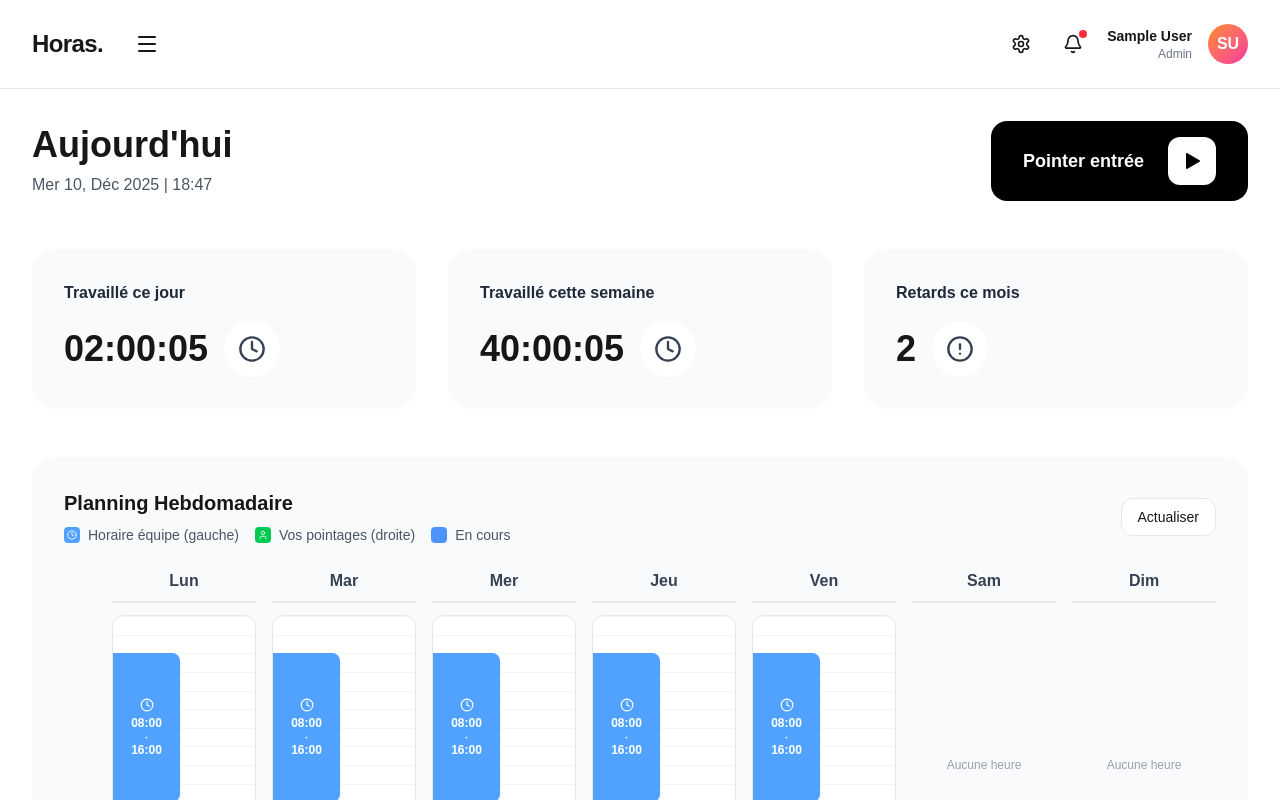
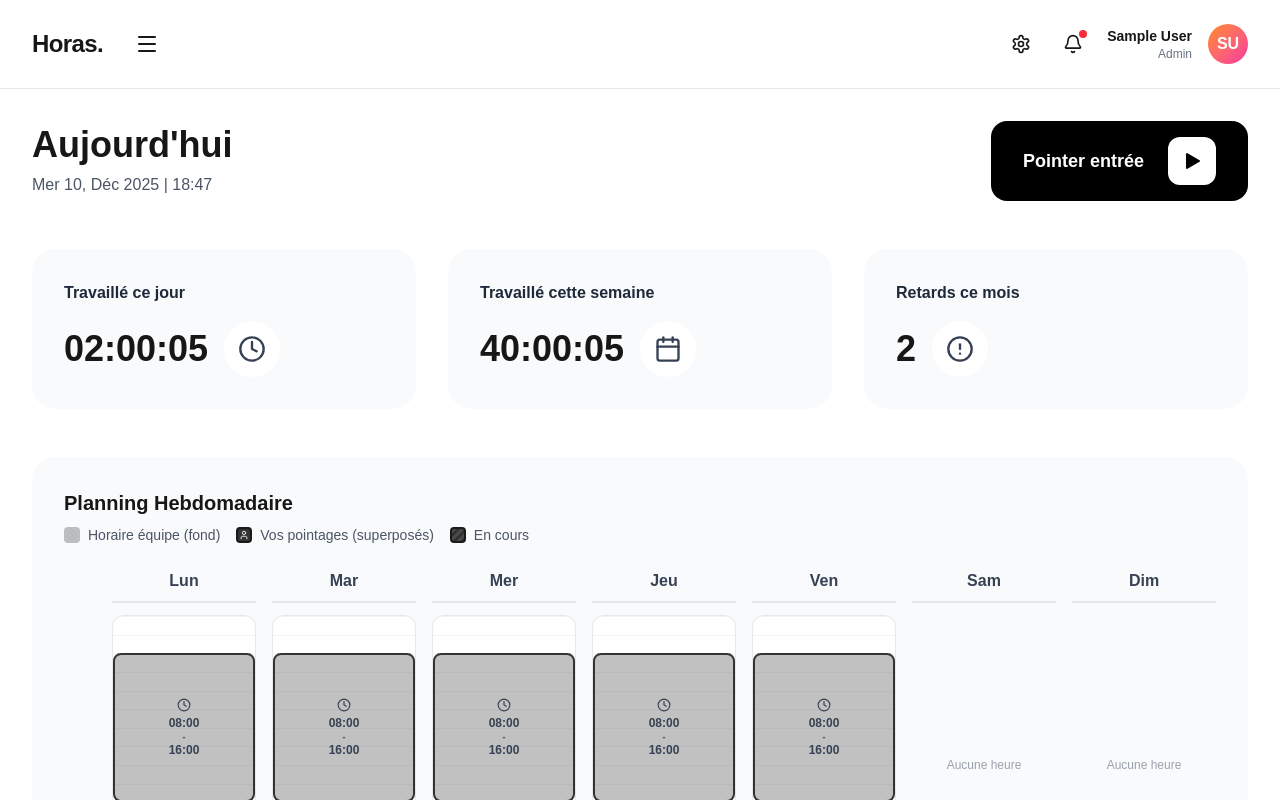
Before and after one commit to AadiDevv/Horas, a Next.js app in the folder frontend/: page /dashboard-agent in a window 1280 px wide. Shown: the top 800 px of the page. Built offline with nearby package versions, Linux system fonts and the light colour scheme; sample sign-in values are in the browser's storage.

Commit message:
fix: adapt-displaying-weekly-planning

```diff
--- a/frontend/src/app/dashboard-agent/components/WeeklyCalendar.tsx
+++ b/frontend/src/app/dashboard-agent/components/WeeklyCalendar.tsx
@@ -124,19 +124,20 @@ function DayTimeline({
               })}
             </div>
 
-            {/* Container pour les blocs côte à côte */}
-            <div className="absolute inset-0 flex">
-              {/* Colonne gauche: Horaire de l'équipe */}
-              <div className="relative flex-1">
+            {/* Container pour les blocs superposés (style Google Calendar) */}
+            <div className="absolute inset-0">
+              {/* Horaire de l'équipe en arrière-plan (pleine largeur) */}
               {teamHoraire && (
                 <div
-                    className="absolute left-0 right-1 bg-blue-400 text-white shadow-sm rounded-r-lg"
+                  className="absolute left-0 right-0 rounded-lg border-2"
                   style={{
+                    backgroundColor: 'rgba(51, 51, 51, 0.3)',
+                    borderColor: '#333333',
                     top: `${calculateBlockPosition(teamHoraire.heureDebut, teamHoraire.heureFin, minTime, maxTime).top}%`,
                     height: `${calculateBlockPosition(teamHoraire.heureDebut, teamHoraire.heureFin, minTime, maxTime).height}%`
                   }}
                 >
-                    <div className="px-1.5 py-1 text-xs font-semibold flex flex-col items-center justify-center h-full">
+                  <div className="px-2 py-1 text-xs font-semibold flex flex-col items-center justify-center h-full text-gray-700">
                     <Clock size={14} className="mb-1" />
                     <div className="text-center leading-tight">
                       <div>{teamHoraire.heureDebut}</div>
@@ -146,19 +147,26 @@ function DayTimeline({
                   </div>
                 </div>
               )}
-              </div>
 
-              {/* Colonne droite: Pointages réels */}
-              <div className="relative flex-1">
+              {/* Pointages réels superposés (petit espace à gauche pour apercevoir le fond) */}
               {timeLogs.map((log, idx) => {
                 if (!log.end) {
                   console.log(`⚠️ ${day} - Log ${idx} ignoré (pas de end):`, log);
                   return null;
                 }
                 const position = calculateBlockPosition(log.start, log.end, minTime, maxTime);
+
+                // Calculer la durée en minutes
+                const startMin = timeToMinutes(log.start);
+                const endMin = timeToMinutes(log.end);
+                const durationMinutes = endMin - startMin;
+                const isShortBlock = durationMinutes < 15;
+
                 console.log(`🎨 ${day} - Bloc ${idx}:`, {
                   log,
                   position,
+                  durationMinutes,
+                  isShortBlock,
                   minTime,
                   maxTime,
                   style: `top: ${position.top}%, height: ${position.height}%`
@@ -167,14 +175,25 @@ function DayTimeline({
                 return (
                   <div
                     key={idx}
-                      className="absolute left-1 right-0 bg-gradient-to-r from-green-500 to-green-600 text-white shadow-md rounded-l-lg z-10"
+                    className="absolute text-white shadow-lg rounded-lg z-10 border-2"
                     style={{
+                      backgroundColor: '#333333',
+                      borderColor: '#1a1a1a',
+                      left: '12px',
+                      right: '4px',
                       top: `${position.top}%`,
                       height: `${position.height}%`,
-                        minHeight: '40px'
+                      minHeight: isShortBlock ? '24px' : '40px'
                     }}
                   >
-                      <div className="px-1.5 py-1 text-xs font-bold flex flex-col items-center justify-center h-full">
+                    {isShortBlock ? (
+                      // Affichage compact pour blocs < 15 min
+                      <div className="px-2 py-0.5 text-[10px] font-semibold flex items-center justify-center h-full whitespace-nowrap overflow-hidden">
+                        {log.start} → {log.end}
+                      </div>
+                    ) : (
+                      // Affichage normal pour blocs >= 15 min
+                      <div className="px-2 py-1 text-xs font-bold flex flex-col items-center justify-center h-full">
                         <User size={14} className="mb-1" />
                         <div className="text-center leading-tight">
                           <div>{log.start}</div>
@@ -182,30 +201,59 @@ function DayTimeline({
                           <div>{log.end}</div>
                         </div>
                       </div>
+                    )}
                   </div>
                 );
               })}
 
-                {/* Pointage en cours */}
-                {isClockingIn && currentDayLogs && (
+              {/* Pointage en cours avec croissance dynamique et effet skeleton */}
+              {isClockingIn && currentDayLogs && (() => {
+                const now = new Date();
+                const currentTime = `${now.getHours().toString().padStart(2, '0')}:${now.getMinutes().toString().padStart(2, '0')}`;
+                const position = calculateBlockPosition(currentDayLogs.start, currentTime, minTime, maxTime);
+
+                // Calculer la durée actuelle en minutes
+                const startMin = timeToMinutes(currentDayLogs.start);
+                const currentMin = timeToMinutes(currentTime);
+                const currentDuration = currentMin - startMin;
+                const isShortBlock = currentDuration < 15;
+
+                return (
                   <div
-                    className="absolute left-1 right-0 bg-gradient-to-r from-blue-500 to-blue-600 text-white shadow-lg rounded-l-lg animate-pulse"
+                    className="absolute text-white shadow-xl rounded-lg z-20 border-2 transition-all duration-1000"
                     style={{
-                      top: `${calculateBlockPosition(currentDayLogs.start, '23:59', minTime, maxTime).top}%`,
-                      height: `${calculateBlockPosition(currentDayLogs.start, '23:59', minTime, maxTime).height}%`
+                      backgroundColor: '#333333',
+                      borderColor: '#1a1a1a',
+                      left: '12px',
+                      right: '4px',
+                      top: `${position.top}%`,
+                      height: `${Math.max(position.height, 5)}%`,
+                      minHeight: isShortBlock ? '24px' : '40px',
+                      backgroundImage: 'linear-gradient(135deg, rgba(255,255,255,0.15) 25%, transparent 25%, transparent 50%, rgba(255,255,255,0.15) 50%, rgba(255,255,255,0.15) 75%, transparent 75%, transparent)',
+                      backgroundSize: '20px 20px',
+                      animation: 'shimmer 2s linear infinite'
                     }}
                   >
-                    <div className="px-1.5 py-1 text-xs font-bold flex flex-col items-center justify-center h-full">
-                      <User size={14} className="mb-1" />
+                    {isShortBlock ? (
+                      // Affichage compact sur une ligne pour bloc court
+                      <div className="px-2 py-0.5 text-[10px] font-semibold flex items-center justify-center h-full whitespace-nowrap overflow-hidden">
+                        <User size={12} className="mr-1 animate-pulse" />
+                        {currentDayLogs.start} → En cours...
+                      </div>
+                    ) : (
+                      // Affichage normal pour bloc plus long
+                      <div className="px-2 py-1 text-xs font-bold flex flex-col items-center justify-center h-full">
+                        <User size={14} className="mb-1 animate-pulse" />
                         <div className="text-center leading-tight">
                           <div>{currentDayLogs.start}</div>
                           <div className="opacity-75 text-[10px] my-1">↓</div>
-                        <div className="text-[10px]">En cours</div>
-                      </div>
+                          <div className="text-[10px] animate-pulse">En cours</div>
                         </div>
                       </div>
                     )}
                   </div>
+                );
+              })()}
             </div>
           </div>
         )}
@@ -235,34 +283,31 @@ export default function WeeklyCalendar({
 
   return (
     <div className="bg-gray-50 rounded-3xl p-8">
-      <div className="flex items-center justify-between mb-6">
-        <div>
+      <div className="mb-6">
         <h3 className="text-xl font-bold">Planning Hebdomadaire</h3>
         <div className="flex items-center gap-4 mt-2 text-sm">
           <div className="flex items-center gap-2">
-              <div className="w-4 h-4 bg-blue-400 rounded flex items-center justify-center">
-                <Clock size={10} className="text-white" />
+            <div className="w-4 h-4 rounded flex items-center justify-center border-2" style={{ backgroundColor: '#333333', opacity: 0.3, borderColor: 'rgba(51, 51, 51, 0.4)' }}>
+              <Clock size={10} className="text-gray-800" />
             </div>
-              <span className="text-gray-600">Horaire équipe (gauche)</span>
+            <span className="text-gray-600">Horaire équipe (fond)</span>
           </div>
           <div className="flex items-center gap-2">
-              <div className="w-4 h-4 bg-green-500 rounded flex items-center justify-center">
+            <div className="w-4 h-4 rounded flex items-center justify-center border-2" style={{ backgroundColor: '#333333', borderColor: '#1a1a1a' }}>
               <User size={10} className="text-white" />
             </div>
-              <span className="text-gray-600">Vos pointages (droite)</span>
+            <span className="text-gray-600">Vos pointages (superposés)</span>
           </div>
           <div className="flex items-center gap-2">
-              <div className="w-4 h-4 bg-blue-500 rounded animate-pulse"></div>
+            <div className="w-4 h-4 rounded border-2 relative overflow-hidden" style={{ backgroundColor: '#333333', borderColor: '#1a1a1a' }}>
+              <div className="absolute inset-0 animate-pulse" style={{
+                backgroundImage: 'linear-gradient(135deg, rgba(255,255,255,0.15) 25%, transparent 25%, transparent 50%, rgba(255,255,255,0.15) 50%, rgba(255,255,255,0.15) 75%, transparent 75%, transparent)',
+                backgroundSize: '8px 8px'
+              }}></div>
+            </div>
             <span className="text-gray-600">En cours</span>
           </div>
         </div>
-        </div>
-        <button
-          onClick={onRefresh}
-          className="px-4 py-2 bg-white hover:bg-gray-100 rounded-xl font-medium text-sm border border-gray-200 transition"
-        >
-          Actualiser
-        </button>
       </div>
 
       <div className="grid grid-cols-7 gap-4 pl-12">
--- a/frontend/src/app/dashboard-agent/page.tsx
+++ b/frontend/src/app/dashboard-agent/page.tsx
@@ -1,7 +1,7 @@
 "use client";
 
 import { useState, useEffect } from "react";
-import { Clock, AlertCircle } from "lucide-react";
+import { Clock, AlertCircle, Calendar } from "lucide-react";
 import Navbar from "../components/navbar";
 import RoleProtection from "../middleware/roleProtection";
 import {
@@ -134,7 +134,7 @@ export default function Page() {
               <StatCard
                 title="Travaillé cette semaine"
                 value="40:00:05"
-                icon={Clock}
+                icon={Calendar}
               />
               <StatCard title="Retards ce mois" value="2" icon={AlertCircle} />
             </div>
--- a/frontend/src/app/globals.css
+++ b/frontend/src/app/globals.css
@@ -24,3 +24,13 @@ body {
   color: var(--foreground);
   font-family: Poppins, Arial, sans-serif;
 }
+
+/* Animation shimmer pour le bloc de pointage en cours */
+@keyframes shimmer {
+  0% {
+    background-position: 0 0;
+  }
+  100% {
+    background-position: 40px 40px;
+  }
+}
```
Also changed, not shown: frontend/src/app/dashboard-agent/hooks/useAgentDashboard.ts (line endings or trailing spaces), frontend/src/app/dashboard-agent/services/userService.ts (line endings or trailing spaces). Lines whose indentation alone changed are shown as unchanged.
